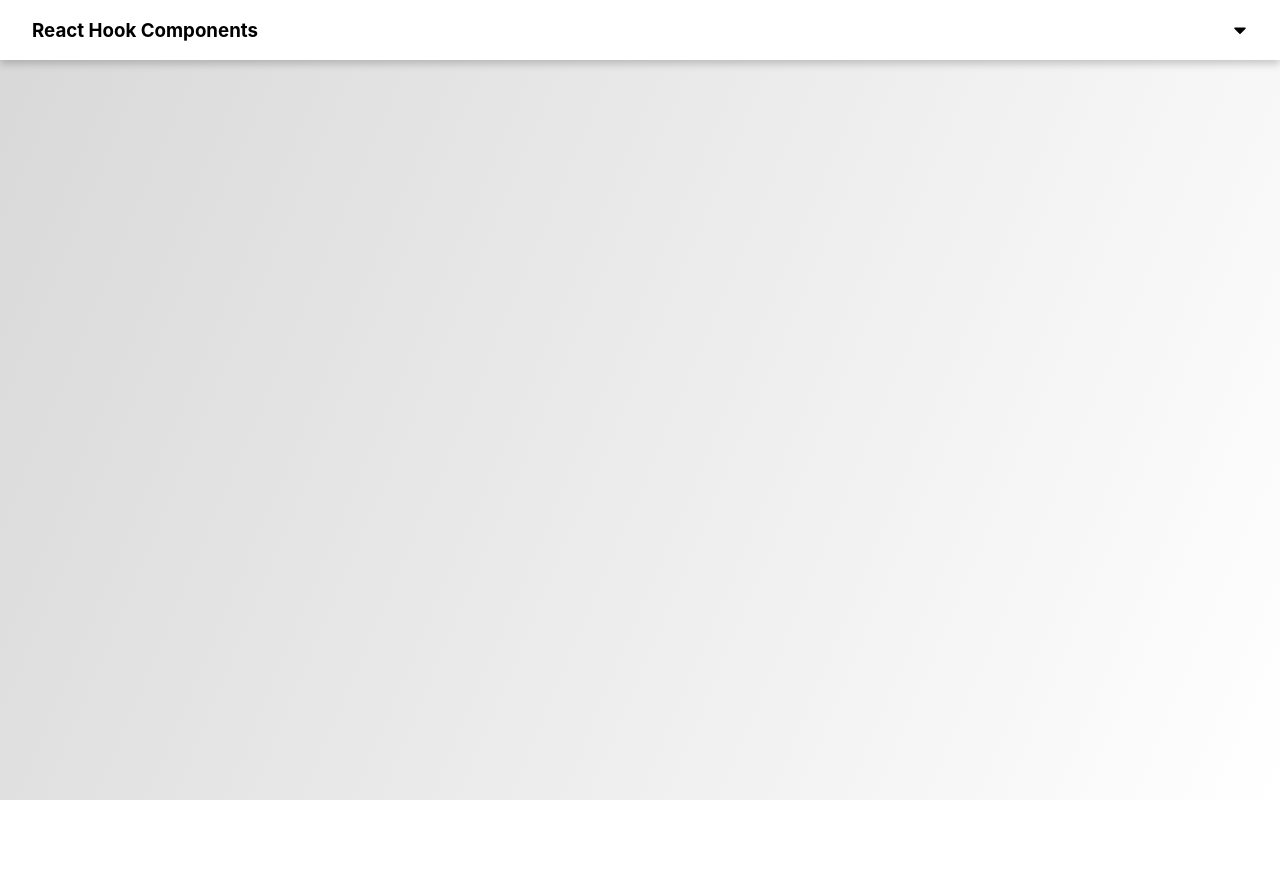
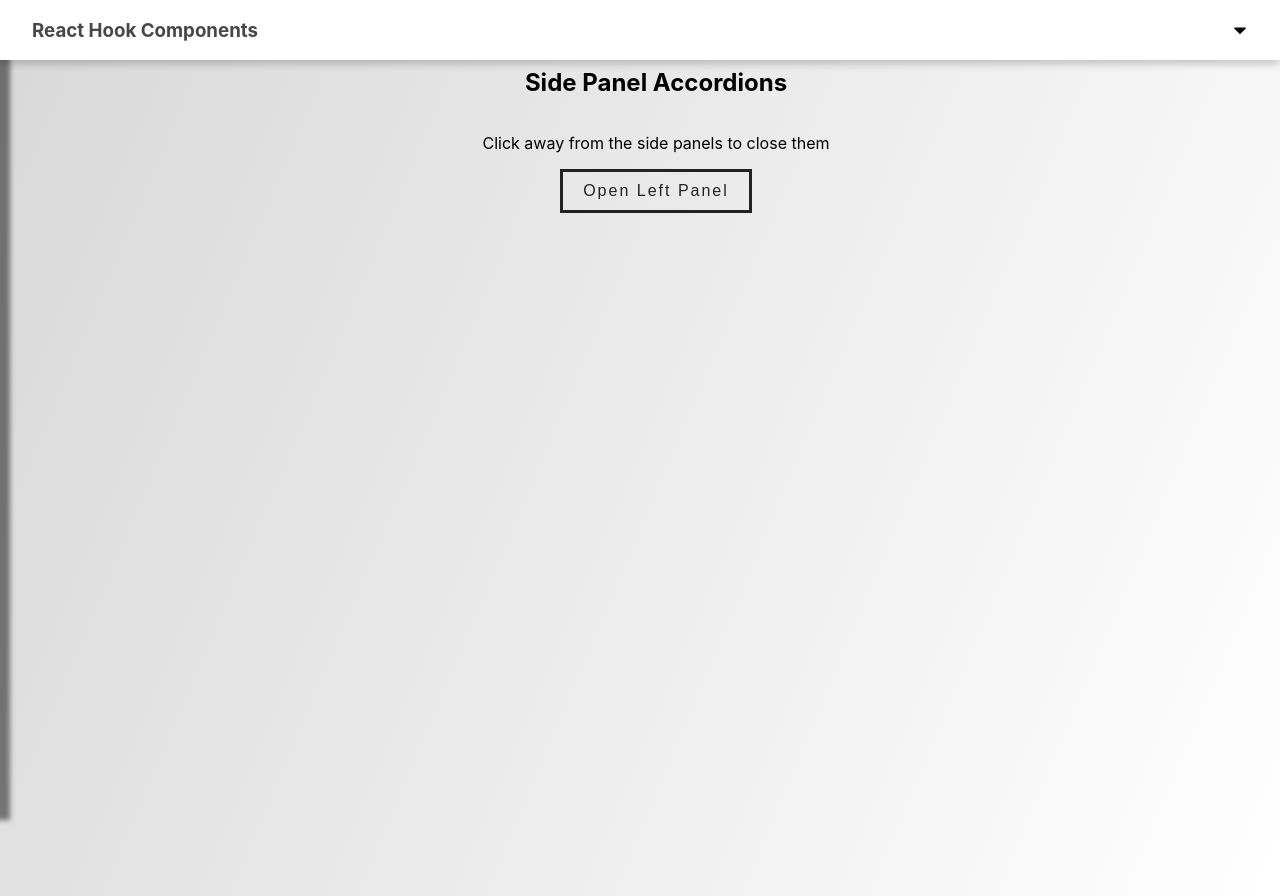
Before and after one commit to sleeplesseditor/ReactHookComponents, a React (Create React App) app: page /side-panel-accordions in a window 1280 px wide. Before the commit the page ends 800 px from the top, so only its background shows below. Built offline with nearby package versions, Linux system fonts and the light colour scheme; grey boxes are pictures that could not be loaded.

Commit message:
Further styling corrections

```diff
--- a/src/App.js
+++ b/src/App.js
@@ -16,6 +16,7 @@ const SecretCodePage = React.lazy(() => import('./pages/UserExperience/useSecret
 const AccordionPage = React.lazy(() => import('./pages/Components/AccordionPage/AccordionPage'));
 const ModalPage = React.lazy(() => import('./pages/Components/ModalPage/ModalPage'));
 const SidePanelPage = React.lazy(() => import('./pages/Components/SidePanelPage/SidePanelPage'));
+const SidePanelAccordionPage = React.lazy(() => import('./pages/Components/SidePanelPage/SidePanelAccordionPage'));
 const PreviousPage = React.lazy(() => import('./pages/Performance/usePreviousPage/usePreviousPage'));
 
 function App() {
@@ -34,6 +35,7 @@ function App() {
         <Route exact path="/accordion" component={LazyLoader(AccordionPage)} />
         <Route exact path="/modal" component={LazyLoader(ModalPage)} />
         <Route exact path="/side-panel" component={LazyLoader(SidePanelPage)} />
+        <Route exact path="/side-panel-accordions" component={LazyLoader(SidePanelAccordionPage)} />
         <Route exact path="/use-previous" component={LazyLoader(PreviousPage)} />
       </Switch>
     </Router>
--- a/src/components/Accordion/Accordion.scss
+++ b/src/components/Accordion/Accordion.scss
@@ -32,6 +32,7 @@
     &-section {
         display: flex;
         flex-direction: column;
+        width: 100%;
     }
 
     &-text {
--- a/src/components/Accordion/Test.json
+++ b/src/components/Accordion/Test.json
@@ -11,7 +11,7 @@
     },
     {
         "sectionTitle": "Third Title",
-        "paragraphUpper": "Nam congue ex tellus, sollicitudin condimentum tortor placerat quis. Cras ut semper ipsum. Nulla vitae nibh id diam condimentum vulputate tristique et nulla. Ut ut ultricies neque, id hendrerit urna. Phasellus sit amet erat at turpis ultrices sollicitudin. Phasellus metus massa, varius in pharetra ullamcorper, luctus eu neque. Fusce vehicula, sapien in dictum convallis, est libero tempus nisl, at posuere tortor mauris sed urna. Duis nec velit eleifend, hendrerit ipsum non, semper lorem. Phasellus viverra eu purus et dapibus. Aenean ut lacinia purus. Donec scelerisque est velit, eget feugiat mauris euismod eget. Suspendisse id risus purus. Praesent pretium eu turpis et tincidunt. Quisque viverra urna sed quam ullamcorper dapibus. Praesent id purus ante. Ut pulvinar risus velit, in accumsan sem aliquam sagittis..",
+        "paragraphUpper": "Nam congue ex tellus, sollicitudin condimentum tortor placerat quis. Cras ut semper ipsum. Nulla vitae nibh id diam condimentum vulputate tristique et nulla. Ut ut ultricies neque, id hendrerit urna. Phasellus sit amet erat at turpis ultrices sollicitudin. Phasellus metus massa, varius in pharetra ullamcorper, luctus eu neque. Fusce vehicula, sapien in dictum convallis, est libero tempus nisl, at posuere tortor mauris sed urna. Duis nec velit eleifend, hendrerit ipsum non, semper lorem. Phasellus viverra eu purus et dapibus. Aenean ut lacinia purus. Donec scelerisque est velit, eget feugiat mauris euismod eget. Suspendisse id risus purus. Praesent pretium eu turpis et tincidunt. Quisque viverra urna sed quam ullamcorper dapibus.",
         "imgUpper": "https://images.unsplash.com/photo-1572724013549-0f11f2a52657?ixlib=rb-1.2.1&ixid=eyJhcHBfaWQiOjEyMDd9&auto=format&fit=crop&w=1000&q=80",
         "paragraphLower": "Vestibulum quis ante laoreet, interdum sapien in, ultrices ipsum. Vivamus ut volutpat enim. Donec venenatis ipsum ac venenatis laoreet. Nunc quis nunc accumsan, posuere ex vel, convallis mauris. Maecenas a lorem nibh. Sed tempor, quam rutrum tempor ullamcorper, sem massa posuere libero, sed luctus quam dolor id felis. Sed consectetur dui vitae lorem lobortis, ac laoreet ex posuere. Sed consectetur mi id ante consectetur, in rhoncus eros scelerisque."
     },
--- a/src/components/Menu/Data/menu-data.json
+++ b/src/components/Menu/Data/menu-data.json
@@ -41,6 +41,11 @@
                     "title": "Side Panel",
                     "icon": "sidePanelIcon",
                     "link": "/side-panel"
+                },
+                {
+                    "title": "Side Panel Accordions",
+                    "icon": "sidePanelIcon",
+                    "link": "/side-panel-accordions"
                 }
             ]
         },
--- a/src/components/SidePanel/SidePanel.scss
+++ b/src/components/SidePanel/SidePanel.scss
@@ -27,7 +27,7 @@
         box-shadow: 5px 5px 5px 15px rgba(0,0,0,0.49);
 
         &.open {
-            transform: translateX(-17%);
+            transform: translateX(-100%);
         }
     }
 
@@ -35,7 +35,7 @@
     &.right {
         top: 0;
         max-width: 25%;
-        height: 100%;
+        height: -webkit-fill-available;
         // Adjust for presence of pre-existing navbar
         padding-top: 5rem;
     }
@@ -46,7 +46,7 @@
         box-shadow: 15px 5px 5px 5px rgba(0,0,0,0.49);
 
         &.open {
-            transform: translateY(0%);
+            transform: translateY(-20%);
         }
     }
 
@@ -56,7 +56,7 @@
         box-shadow: 5px 5px 15px 5px rgba(0,0,0,0.49);
 
         &.open {
-            transform: translateY(25%);
+            transform: translateY(20%);
         }
     }
 
--- a/src/pages/Components/AccordionPage/AccordionPage.scss
+++ b/src/pages/Components/AccordionPage/AccordionPage.scss
@@ -2,6 +2,5 @@
     &-container {
         width: 40%;
         height: 100%;
-        overflow: auto;
     }
 }
--- /dev/null
+++ b/src/pages/Components/SidePanelPage/SidePanelAccordionPage.jsx
@@ -0,0 +1,43 @@
+import React, { useRef, useState } from 'react';
+import '../../page-structure.scss';
+import './SidePanelPage.scss';
+import './page-position.scss';
+import { useOnClickOutside } from '../../../components/Hooks/Helpers/useOnClickOutside';
+import SidePanel from '../../../components/SidePanel/SidePanel';
+
+import Accordion from '../../../components/Accordion/Accordion';
+import {AccordionContent} from '../../../components/Accordion/AccordionContent';
+import Text from '../../../components/Accordion/Test.json';
+
+const SidePanelAccordionPage = () => {
+    const [leftOpen, setLeftOpen] = useState(false);
+    const node = useRef();
+    const closeAll = () => {
+        setLeftOpen(false);
+    }
+    useOnClickOutside(node, () => closeAll());
+
+    return (
+        <>
+            <div className="page-container">
+                <h2 className="page-continer-heading">Side Panel Accordions</h2>
+                <p>Click away from the side panels to close them</p>
+                <div className="page-button-container">
+                    <button className="panel-btn" onClick={() => setLeftOpen(!leftOpen)} disabled={leftOpen}>Open Left Panel</button>
+                </div>
+            </div>
+            <div className="page-panel-container" ref={node}>
+                <SidePanel open={leftOpen} setOpen={setLeftOpen} orientation="left">
+                    {Text.map(item => (
+                        <Accordion key={item.sectionTitle} title={item.sectionTitle}>
+                            <AccordionContent content={item} />
+                        </Accordion>
+                    ))}
+                </SidePanel>
+            </div>
+        </>
+    )
+
+}
+
+export default SidePanelAccordionPage;
--- a/src/pages/Components/SidePanelPage/SidePanelPage.jsx
+++ b/src/pages/Components/SidePanelPage/SidePanelPage.jsx
@@ -4,8 +4,6 @@ import './SidePanelPage.scss';
 import { useOnClickOutside } from '../../../components/Hooks/Helpers/useOnClickOutside';
 import SidePanel from '../../../components/SidePanel/SidePanel';
 
-import Accordion from '../../../components/Accordion/Accordion';
-import {AccordionContent} from '../../../components/Accordion/AccordionContent';
 import Text from '../../../components/Accordion/Test.json';
 
 const SidePanelPage = () => {
@@ -36,18 +34,10 @@ const SidePanelPage = () => {
             </div>
             <div className="page-panel-container" ref={node}>
                 <SidePanel open={leftOpen} setOpen={setLeftOpen} orientation="left">
-                    {Text.map(item => (
-                        <Accordion key={item.sectionTitle} title={item.sectionTitle}>
-                            <AccordionContent content={item} />
-                        </Accordion>
-                    ))}
+
                 </SidePanel>
                 <SidePanel open={rightOpen} setOpen={setRightOpen} orientation="right">
-                    {Text.map(item => (
-                        <Accordion key={item.sectionTitle} title={item.sectionTitle}>
-                            <AccordionContent content={item} />
-                        </Accordion>
-                    ))}
+
                 </SidePanel>
                 <SidePanel open={upperOpen} setOpen={setUpperOpen} orientation="upper">
                     <div className="horizontal-example-container">
--- /dev/null
+++ b/src/pages/Components/SidePanelPage/page-position.scss
@@ -0,0 +1,14 @@
+html {
+    position: static !important;
+}
+
+.page-container {
+    width: 95% !important;
+    overflow: hidden !important;
+}
+
+.page-button-container {
+    display: grid;
+    grid-template-columns: 1fr;
+    gap: 1em;
+}
```
